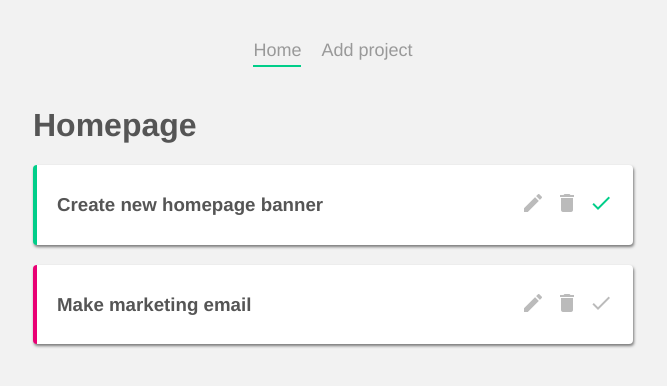
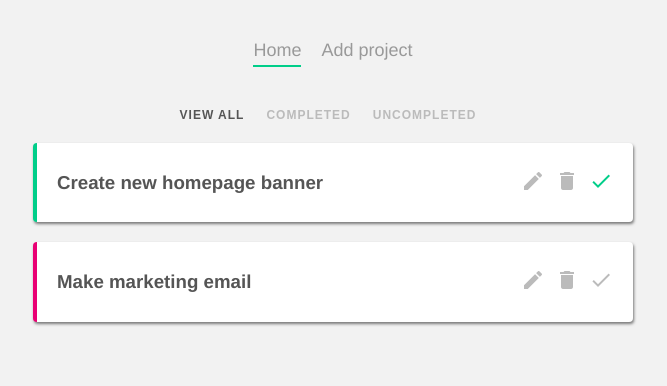
Before and after one commit to SeadSilajdzic/project-planner-vue, a Vue app: page / in a window 1280 px wide. Shown: the top 386 px of the page, without its empty margins (307-974 px from the left). Built offline with nearby package versions, Linux system fonts and the light colour scheme; data requests are answered from the project's data file.

Commit message:
filter projects by complete param

```diff
--- /dev/null
+++ b/src/components/FilterNav.vue
@@ -0,0 +1,44 @@
+<script>
+export default {
+    name: "FilterNav",
+    props: ['current'],
+    methods: {
+        updateFilter(by) {
+            this.$emit("filterChange", by);
+        }
+    }
+}
+</script>
+
+<template>
+    <nav class="filter-nav">
+        <button @click="updateFilter('all')" :class="{active: current === 'all'}">View all</button>
+        <button @click="updateFilter('completed')" :class="{active: current === 'completed'}">Completed</button>
+        <button @click="updateFilter('uncompleted')" :class="{active: current === 'uncompleted'}">Uncompleted</button>
+    </nav>
+</template>
+
+<style scoped>
+.filter-nav {
+    display: flex;
+    align-items: center;
+    justify-content: center;
+}
+
+.filter-nav button {
+    background: none;
+    border: none;
+    color: #bbb;
+    cursor: pointer;
+    outline: none;
+    font-size: 12px;
+    text-transform: uppercase;
+    margin-right: 10px;
+    letter-spacing: 1px;
+    font-weight: bold;
+}
+
+.filter-nav button.active {
+    color: #555;
+}
+</style>
--- a/src/views/Home.vue
+++ b/src/views/Home.vue
@@ -1,13 +1,15 @@
 <script>
 import SingleProject from "@/components/SingleProject.vue";
+import FilterNav from "@/components/FilterNav.vue";
 
 export default {
     name: 'Home',
-    components: {SingleProject},
+    components: {FilterNav, SingleProject},
     data() {
         return {
             projects: [],
-            uri: "http://localhost:3000/projects/"
+            uri: "http://localhost:3000/projects/",
+            currentFilter: 'all'
         }
     },
     mounted() {
@@ -30,15 +32,28 @@
 
             p.complete = !p.complete;
         }
+    },
+    computed: {
+        filteredProjects() {
+            if(this.currentFilter === 'completed') {
+                return this.projects.filter(project => project.complete)
+            }
+
+            if(this.currentFilter === 'uncompleted') {
+                return this.projects.filter(project => !project.complete)
+            }
+
+            return this.projects;
+        }
     }
 }
 </script>
 
 <template>
     <div class="home">
-        <h1>Homepage</h1>
+        <FilterNav @filterChange="currentFilter = $event" :current="currentFilter"/>
         <div v-if="projects.length">
-            <div v-for="project in projects" :key="project.id">
+            <div v-for="project in filteredProjects" :key="project.id">
                 <SingleProject :project="project" @toggleProjectComplete="handleToggleProjectComplete"
                                @deleteProject="handleDeleteProject"/>
             </div>
```
